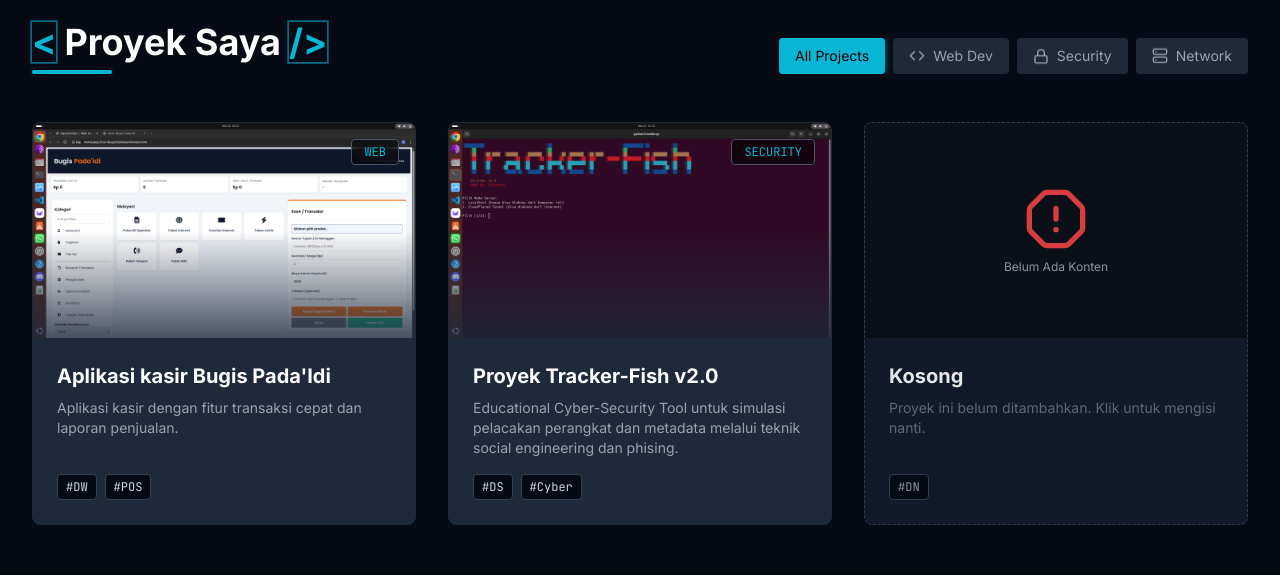
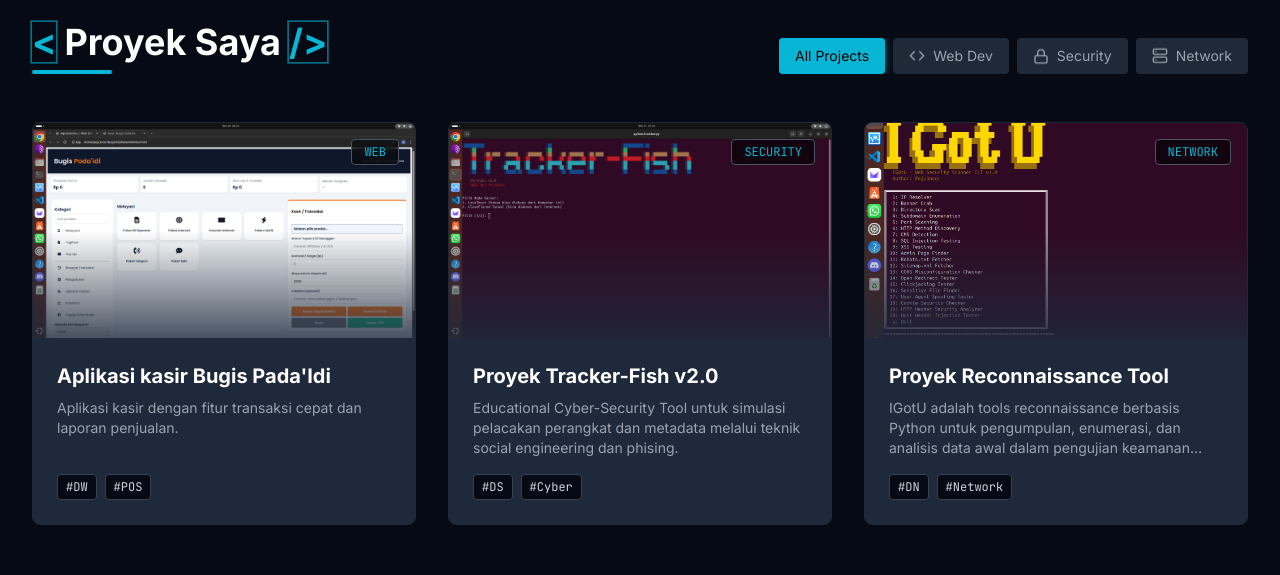
Before and after one commit to AgusDevSec/MyPage, a plain HTML site: page index.html in a window 1280 px wide. Shown: the part 1520-2095 px from the top of the page. Drawn offline with nearby package versions, Linux system fonts and the light colour scheme.

Commit message:
Revise project card layout and content
Updated project card to display project details and image.

```diff
--- a/index.html
+++ b/index.html
@@ -659,18 +659,18 @@
                         </div>
                     </div>
 
-                    <div class="project-card group relative bg-cyber-slate/60 rounded-lg overflow-hidden border border-dashed border-gray-700 transition-all duration-300 flex flex-col h-full opacity-90" data-category="network">
-                        <div class="relative aspect-video overflow-hidden flex items-center justify-center bg-black/40">
-                            <div class="text-center">
-                                <i data-lucide="alert-octagon" class="w-16 h-16 text-red-500 mx-auto"></i>
-                                <div class="text-xs text-gray-400 mt-2">Belum Ada Konten</div>
-                            </div>
+                    <div class="project-card group relative bg-cyber-slate rounded-lg overflow-hidden border border-gray-800 hover:border-cyber-cyan transition-all duration-300 hover:shadow-[0_0_20px_rgba(6,182,212,0.15)] hover:-translate-y-2 flex flex-col h-full" data-category="network">
+                        <div class="relative aspect-video overflow-hidden">
+                            <img src="images/documentation/dn1.png" class="w-full h-full object-cover transform group-hover:scale-110 transition-transform duration-700">
+                            <div class="absolute inset-0 bg-gradient-to-t from-cyber-slate via-transparent to-transparent opacity-80"></div>
+                            <div class="absolute top-4 right-4 px-3 py-1 bg-black/60 backdrop-blur border border-gray-600 rounded text-xs font-mono text-cyber-cyan uppercase">NETWORK</div>
                         </div>
                         <div class="p-6 flex-1 flex flex-col">
-                            <h3 class="text-xl font-bold text-white mb-2 group-hover:text-cyber-cyan transition-colors">Kosong</h3>
-                            <p class="text-gray-500 text-sm mb-4 line-clamp-3">Proyek ini belum ditambahkan. Klik untuk mengisi nanti.</p>
+                            <h3 class="text-xl font-bold text-white mb-2 group-hover:text-cyber-cyan transition-colors">Proyek Reconnaissance Tool</h3>
+                            <p class="text-gray-400 text-sm mb-4 line-clamp-3">IGotU adalah tools reconnaissance berbasis Python untuk pengumpulan, enumerasi, dan analisis data awal dalam pengujian keamanan sistem.</p>
                             <div class="flex flex-wrap gap-2 mt-auto">
-                                <span class="px-2 py-1 bg-cyber-dark text-xs text-gray-400 rounded border border-gray-700 font-mono">#DN</span>
+                                <span class="px-2 py-1 bg-cyber-dark text-xs text-gray-300 rounded border border-gray-700 font-mono">#DN</span>
+                                <span class="px-2 py-1 bg-cyber-dark text-xs text-gray-300 rounded border border-gray-700 font-mono">#Network</span>
                             </div>
                         </div>
                     </div>
@@ -1395,8 +1395,30 @@
         startSlideshow();
 
         console.log('✨ Website loaded successfully!');
+
+        // Play music on first click or touch
+        let musicPlayed = false;
+        const playMusic = () => {
+          if (!musicPlayed) {
+            console.log('Attempting to play music');
+            const audio = document.getElementById('bg-audio');
+            if (audio) {
+              audio.load();
+              audio.volume = 1;
+              audio.play().then(() => {
+                console.log('Music started playing');
+                musicPlayed = true;
+              }).catch(e => {
+                console.error('Play failed:', e);
+              });
+            }
+          }
+        };
+        document.addEventListener('click', playMusic);
+        document.addEventListener('touchstart', playMusic);
       });
 
     </script>
+    <audio id="bg-audio" src="https://www.bensound.com/bensound-music/bensound-slowmotion.mp3" autoplay loop preload="auto" type="audio/mpeg"></audio>
 </body>
 </html>
```
